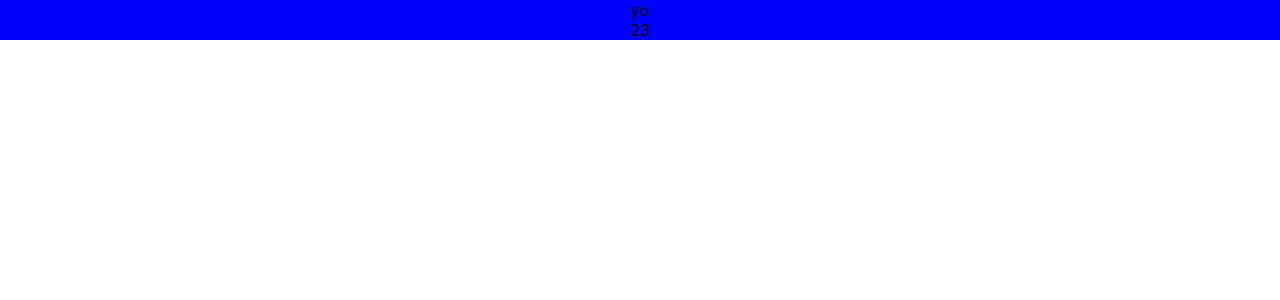
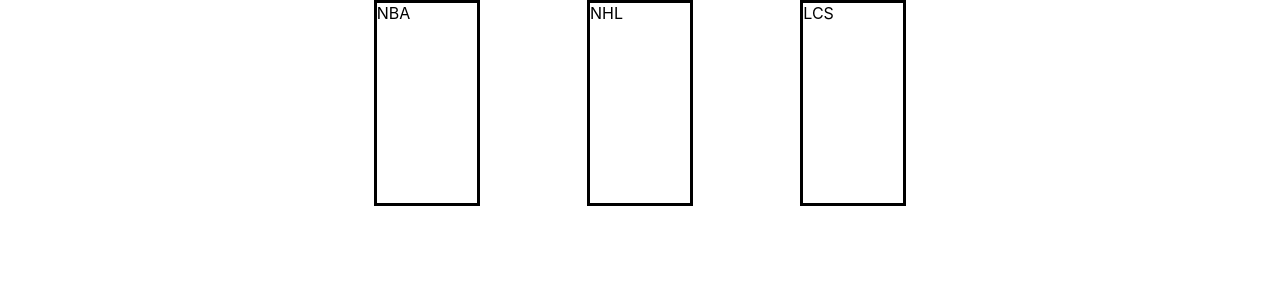
Before and after one commit to ACubed/EtherBet, a React (Create React App) app: page / in a window 1280 px wide. Shown: the top 300 px of the page. Built offline with nearby package versions, Linux system fonts and the light colour scheme.

Commit message:
created the basic cards
Co-Authored-By: Caden Chabot <chabotc@myumanitoba.ca>
Co-Authored-By: Andy Tan <33612287+andy-tan7@users.noreply.github.com>

```diff
--- a/package.json
+++ b/package.json
@@ -9,7 +9,8 @@
 		"react": "^16.13.1",
 		"react-dom": "^16.13.1",
 		"react-scripts": "3.4.1",
-    "styled-components": "^5.1.1"
+		"styled-components": "^5.1.1",
+		"web3": "^1.0.0-beta.46"
 	},
 	"scripts": {
 		"start": "react-scripts start",
--- a/src/components/App.js
+++ b/src/components/App.js
@@ -1,16 +1,29 @@
-import React from "react";
+import React, { useState } from "react";
 import styled from "styled-components";
 import Card from "./Card.js";
 
 const StyledApp = styled.div`
-	text-align: center;
+	height: 100%;
+	width: 100%;
+`;
+
+const StyledCardContainer = styled.div`
+	margin: auto;
+	width: 50%;
+	height: 50%;
+	display: flex;
+	flex-direction: row;
+	justify-content: space-around;
 `;
 
 const App = () => {
 	return (
 		<StyledApp className="App">
-			<Card name="yo"></Card>
-			<Card name="23"></Card>
+			<StyledCardContainer>
+				<Card name="NBA"></Card>
+				<Card name="NHL"></Card>
+				<Card name="LCS"></Card>
+			</StyledCardContainer>
 		</StyledApp>
 	);
 };
--- a/src/components/Card.js
+++ b/src/components/Card.js
@@ -2,11 +2,13 @@
 import styled from "styled-components";
 
 const StyledCard = styled.div`
-	background: blue;
+	height: 200px;
+	width: 100px;
+	border-style: solid;
 `;
 
 const Card = ({ name }) => {
-	return <StyledCard>{name}</StyledCard>;
+	return <StyledCard> {name} </StyledCard>;
 };
 
 export default Card;
--- a/src/index.css
+++ b/src/index.css
@@ -1,4 +1,11 @@
+html {
+	width: 100%;
+	height: 100%;
+}
+
 body {
+	width: 100%;
+	height: 100%;
 	margin: 0;
 	font-family: -apple-system, BlinkMacSystemFont, "Segoe UI", "Roboto", "Oxygen",
 		"Ubuntu", "Cantarell", "Fira Sans", "Droid Sans", "Helvetica Neue", sans-serif;
```
Also changed, not shown: 1 other file (tests, documents, lock files or other folders). Lines whose indentation alone changed are shown as unchanged.
